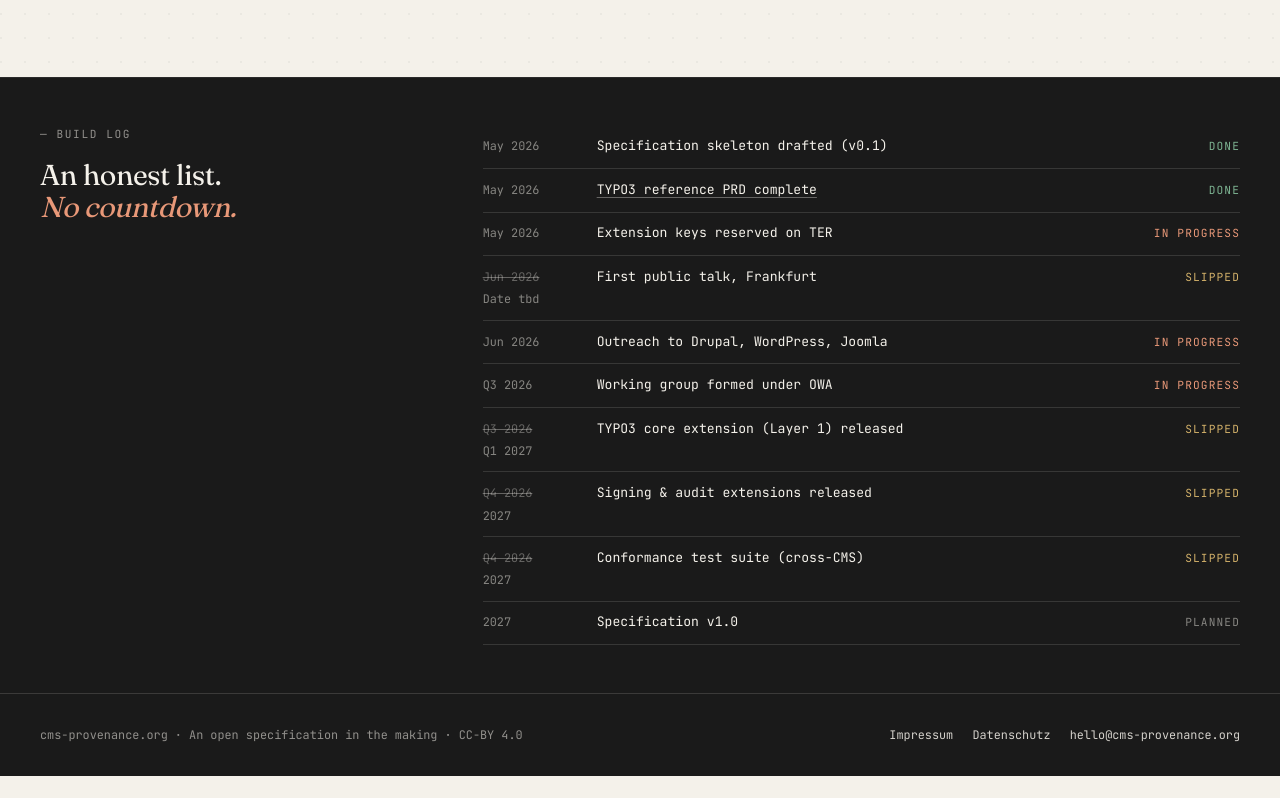
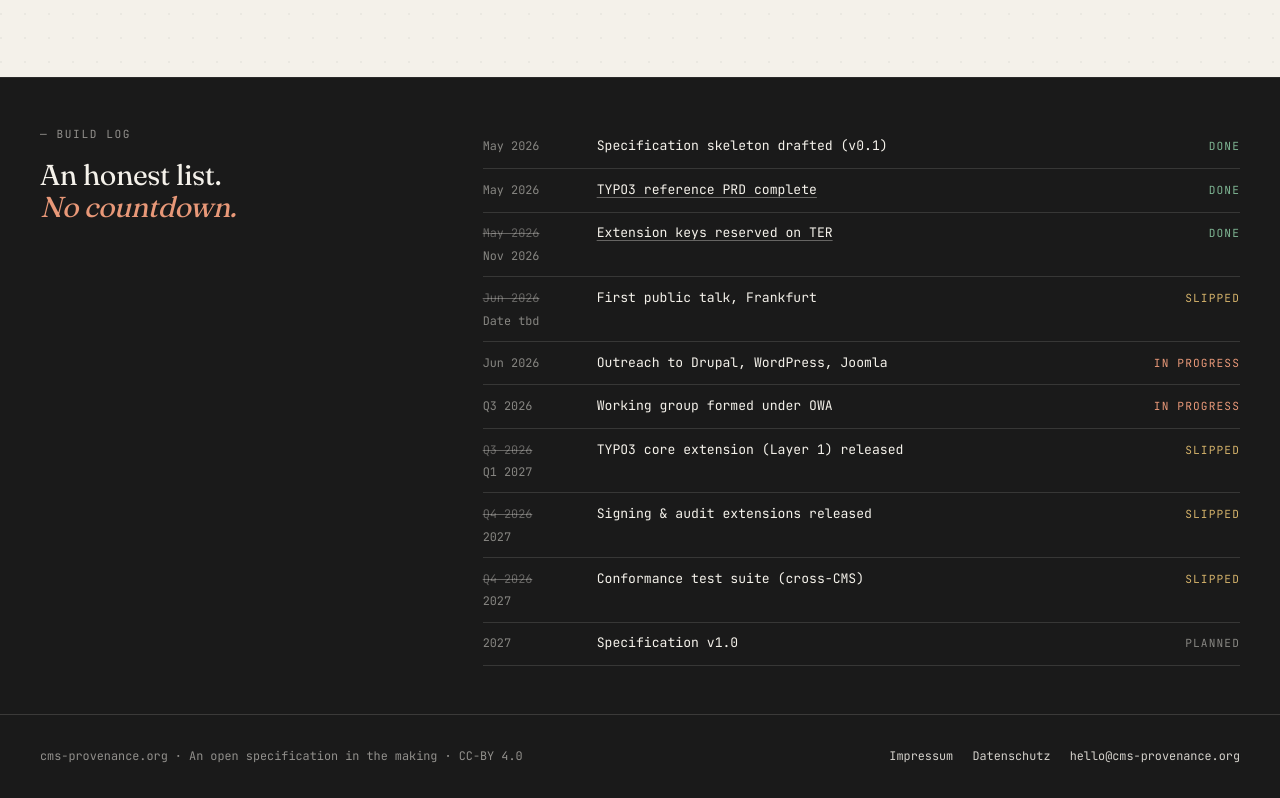
Before and after one commit to dkd-dobberkau/cms-provenance.org, a plain HTML site: page index.html in a window 1280 px wide. Shown: the part 755-1553 px from the top of the page. Before the commit the page ends 1531 px from the top, so only its background shows below. Drawn offline with Linux system fonts and the light colour scheme.

Commit message:
fix: mark TER extension keys as reserved in build log
Co-Authored-By: Claude Opus 5.5 <noreply@anthropic.com>

```diff
--- a/index.html
+++ b/index.html
@@ -606,9 +606,9 @@ footer a:hover { color: var(--accent); color: #e89878; }
         <span class="v done">Done</span>
       </li>
       <li>
-        <span class="date">May 2026</span>
-        <span class="what">Extension keys reserved on TER</span>
-        <span class="v now">In progress</span>
+        <span class="date"><del>May 2026</del> Nov 2026</span>
+        <span class="what"><a href="https://extensions.typo3.org/extension/provenance">Extension keys reserved on TER</a></span>
+        <span class="v done">Done</span>
       </li>
       <li>
         <span class="date"><del>Jun 2026</del> Date tbd</span>
```
